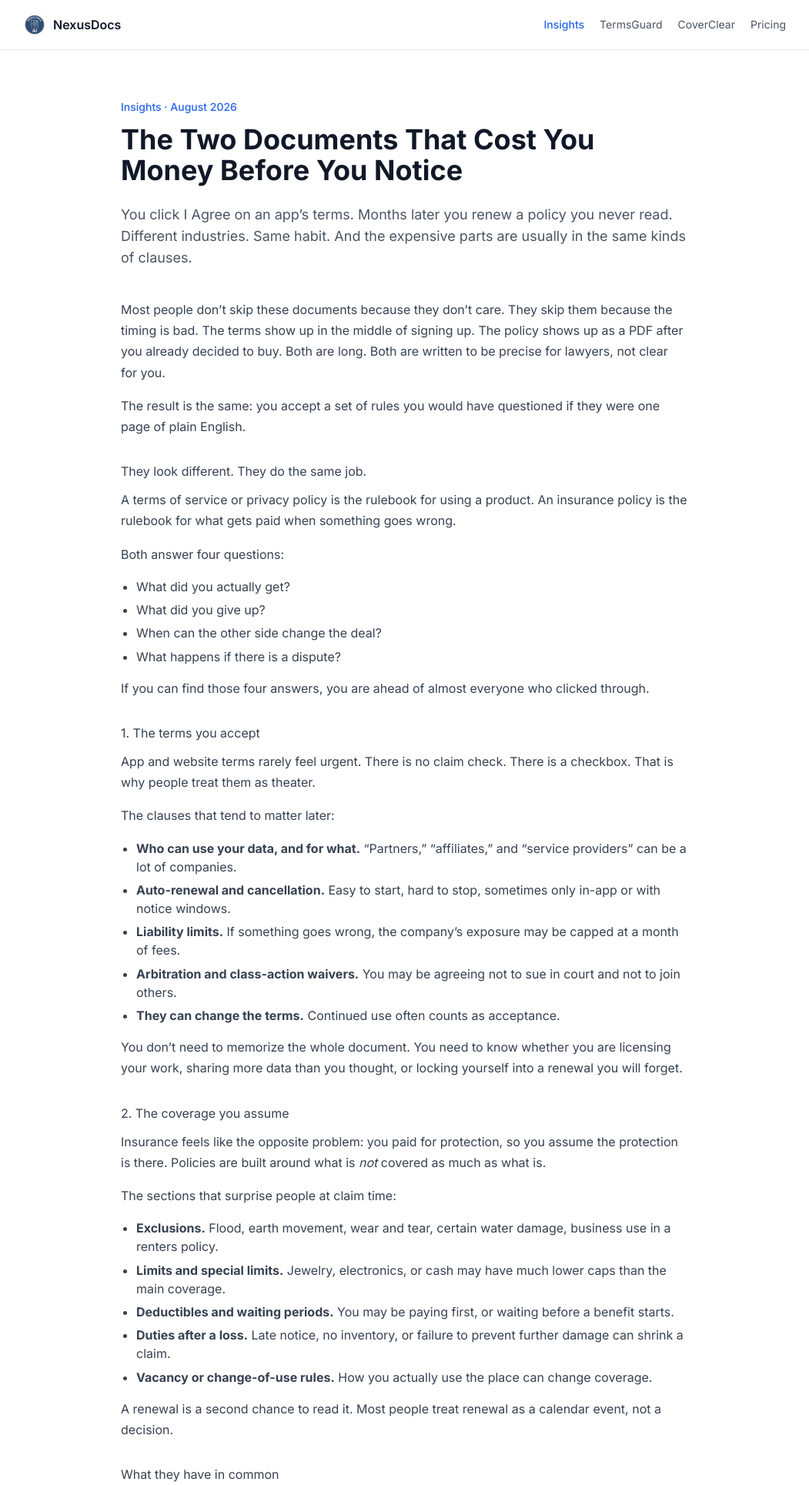
After one commit to ck816k-ai/nexusdocs-ai, a Flask app: page /insights/two-documents-that-cost-you in a window 1280 px wide. The commit adds this page. Shown: the top 1929 px of the page at 77% size, without its empty margins (115-1166 px from the left). Run offline with Flask 3, Linux system fonts and the light colour scheme; some libraries are stand-ins or nearby versions.

Commit message:
Add Insights article tying TermsGuard and CoverClear

```diff
--- a/app.py
+++ b/app.py
@@ -248,6 +248,11 @@ def redirect_after_login():
 @app.route('/insights/')
 def insights_index():
     return render_template('insights/index.html')
+
+@app.route('/insights/two-documents-that-cost-you')
+@app.route('/insights/two-documents-that-cost-you/')
+def insights_two_documents():
+    return render_template('insights/two-documents-that-cost-you.html')
 
 @app.route('/insights/nda-clauses-to-watch')
 @app.route('/insights/nda-clauses-to-watch/')
--- a/llms.txt
+++ b/llms.txt
@@ -16,6 +16,7 @@
 - [How Most Terms of Service Let Companies Make Money From Your Data](https://nexusdocs.ai/insights/how-companies-make-money-from-your-data)
 - [5 Scary Clauses Hiding in Free App Privacy Policies](https://nexusdocs.ai/insights/scary-clauses)
 - [NDAs in Plain English: 5 Clauses to Watch Before You Sign](https://nexusdocs.ai/insights/nda-clauses-to-watch)
+- [The Two Documents That Cost You Money Before You Notice](https://nexusdocs.ai/insights/two-documents-that-cost-you)
 
 ## What the product does
 - Paste or upload a contract / terms of service / privacy policy
--- a/sitemap.xml
+++ b/sitemap.xml
@@ -27,6 +27,12 @@
     <lastmod>2026-08-16</lastmod>
     <changefreq>weekly</changefreq>
     <priority>0.8</priority>
+  </url>
+    <url>
+    <loc>https://nexusdocs.ai/insights/two-documents-that-cost-you</loc>
+    <lastmod>2026-08-19</lastmod>
+    <changefreq>monthly</changefreq>
+    <priority>0.7</priority>
   </url>
     <url>
     <loc>https://nexusdocs.ai/insights/nda-clauses-to-watch</loc>
--- /dev/null
+++ b/templates/insights/two-documents-that-cost-you.html
@@ -0,0 +1,222 @@
+<!DOCTYPE html>
+<html lang="en">
+<head>
+<!-- Google tag (gtag.js) -->
+<script async src="https://www.googletagmanager.com/gtag/js?id=G-5D49483KHV"></script>
+<script>
+  window.dataLayer = window.dataLayer || [];
+  function gtag(){dataLayer.push(arguments);}
+  gtag('js', new Date());
+  gtag('config', 'G-5D49483KHV');
+</script>
+<meta charset="UTF-8">
+<meta name="viewport" content="width=device-width, initial-scale=1.0">
+<title>The Two Documents That Cost You Money Before You Notice – NexusDocs Insights</title>
+<meta name="description" content="Most people never read the terms they accept or the insurance policy they renew. Here’s what those two documents have in common — and what to check before you sign.">
+<meta name="robots" content="index, follow">
+<link rel="canonical" href="https://nexusdocs.ai/insights/two-documents-that-cost-you">
+<link rel="icon" type="image/png" href="/static/images/logo-icon.png">
+<script src="https://cdn.tailwindcss.com"></script>
+<link href="https://cdnjs.cloudflare.com/ajax/libs/font-awesome/6.5.1/css/all.min.css" rel="stylesheet">
+<style>
+  @import url('https://fonts.googleapis.com/css2?family=Inter:wght@400;500;600;700&display=swap');
+  body { font-family: 'Inter', system-ui, sans-serif; }
+  .prose h2 { margin-top: 2rem; margin-bottom: 0.75rem; }
+  .prose p { margin-bottom: 1rem; line-height: 1.7; }
+  .prose ul { margin-bottom: 1rem; padding-left: 1.25rem; }
+  .prose li { margin-bottom: 0.4rem; }
+</style>
+<meta property="og:type" content="article">
+<meta property="og:site_name" content="NexusDocs">
+<meta property="og:title" content="The Two Documents That Cost You Money Before You Notice">
+<meta property="og:description" content="You click I Agree on the terms. Later you renew a policy you never read. Here’s what those documents actually do.">
+<meta property="og:url" content="https://nexusdocs.ai/insights/two-documents-that-cost-you">
+<meta property="og:image" content="https://nexusdocs.ai/static/images/logo-icon.png">
+<meta name="twitter:card" content="summary_large_image">
+<meta name="twitter:title" content="The Two Documents That Cost You Money Before You Notice">
+<meta name="twitter:description" content="Terms you accept and coverage you assume — what to look for in both.">
+<script type="application/ld+json">
+{
+  "@context": "https://schema.org",
+  "@type": "Article",
+  "headline": "The Two Documents That Cost You Money Before You Notice",
+  "description": "Most people never read the terms they accept or the insurance policy they renew. Here’s what those two documents have in common.",
+  "datePublished": "2026-08-19",
+  "author": { "@type": "Organization", "name": "NexusDocs" },
+  "publisher": {
+    "@type": "Organization",
+    "name": "NexusDocs",
+    "logo": { "@type": "ImageObject", "url": "https://nexusdocs.ai/static/images/logo-icon.png" }
+  },
+  "mainEntityOfPage": "https://nexusdocs.ai/insights/two-documents-that-cost-you"
+}
+</script>
+</head>
+<body class="bg-white text-gray-900">
+<header class="border-b border-gray-200">
+  <div class="max-w-5xl mx-auto px-4 py-4 flex items-center justify-between">
+    <a href="/" class="flex items-center gap-2">
+      <img src="/static/images/logo-icon.png" alt="NexusDocs" class="h-8 w-8">
+      <span class="font-semibold">NexusDocs</span>
+    </a>
+    <nav class="flex items-center gap-5 text-sm">
+      <a href="/insights" class="text-blue-600 font-medium">Insights</a>
+      <a href="/termguard.html" class="text-gray-600 hover:text-gray-900">TermsGuard</a>
+      <a href="/coverclear.html" class="text-gray-600 hover:text-gray-900">CoverClear</a>
+      <a href="/pricing.html" class="text-gray-600 hover:text-gray-900">Pricing</a>
+    </nav>
+  </div>
+</header>
+
+<main class="max-w-3xl mx-auto px-4 py-12 sm:py-16">
+  <p class="text-sm text-blue-600 font-medium mb-3">Insights · August 2026</p>
+  <h1 class="text-3xl sm:text-4xl font-bold leading-tight mb-6">
+    The Two Documents That Cost You Money Before You Notice
+  </h1>
+  <p class="text-lg text-gray-600 mb-10">
+    You click I Agree on an app’s terms. Months later you renew a policy you never read.
+    Different industries. Same habit. And the expensive parts are usually in the same kinds of clauses.
+  </p>
+
+  <article class="prose max-w-none text-gray-700">
+    <p>
+      Most people don’t skip these documents because they don’t care. They skip them because the timing is bad.
+      The terms show up in the middle of signing up. The policy shows up as a PDF after you already decided to buy.
+      Both are long. Both are written to be precise for lawyers, not clear for you.
+    </p>
+    <p>
+      The result is the same: you accept a set of rules you would have questioned if they were one page of plain English.
+    </p>
+
+    <h2>They look different. They do the same job.</h2>
+    <p>
+      A terms of service or privacy policy is the rulebook for using a product.
+      An insurance policy is the rulebook for what gets paid when something goes wrong.
+    </p>
+    <p>
+      Both answer four questions:
+    </p>
+    <ul class="list-disc">
+      <li>What did you actually get?</li>
+      <li>What did you give up?</li>
+      <li>When can the other side change the deal?</li>
+      <li>What happens if there is a dispute?</li>
+    </ul>
+    <p>
+      If you can find those four answers, you are ahead of almost everyone who clicked through.
+    </p>
+
+    <h2>1. The terms you accept</h2>
+    <p>
+      App and website terms rarely feel urgent. There is no claim check. There is a checkbox.
+      That is why people treat them as theater.
+    </p>
+    <p>The clauses that tend to matter later:</p>
+    <ul class="list-disc">
+      <li><strong>Who can use your data, and for what.</strong> “Partners,” “affiliates,” and “service providers” can be a lot of companies.</li>
+      <li><strong>Auto-renewal and cancellation.</strong> Easy to start, hard to stop, sometimes only in-app or with notice windows.</li>
+      <li><strong>Liability limits.</strong> If something goes wrong, the company’s exposure may be capped at a month of fees.</li>
+      <li><strong>Arbitration and class-action waivers.</strong> You may be agreeing not to sue in court and not to join others.</li>
+      <li><strong>They can change the terms.</strong> Continued use often counts as acceptance.</li>
+    </ul>
+    <p>
+      You don’t need to memorize the whole document. You need to know whether you are licensing your work,
+      sharing more data than you thought, or locking yourself into a renewal you will forget.
+    </p>
+
+    <h2>2. The coverage you assume</h2>
+    <p>
+      Insurance feels like the opposite problem: you paid for protection, so you assume the protection is there.
+      Policies are built around what is <em>not</em> covered as much as what is.
+    </p>
+    <p>The sections that surprise people at claim time:</p>
+    <ul class="list-disc">
+      <li><strong>Exclusions.</strong> Flood, earth movement, wear and tear, certain water damage, business use in a renters policy.</li>
+      <li><strong>Limits and special limits.</strong> Jewelry, electronics, or cash may have much lower caps than the main coverage.</li>
+      <li><strong>Deductibles and waiting periods.</strong> You may be paying first, or waiting before a benefit starts.</li>
+      <li><strong>Duties after a loss.</strong> Late notice, no inventory, or failure to prevent further damage can shrink a claim.</li>
+      <li><strong>Vacancy or change-of-use rules.</strong> How you actually use the place can change coverage.</li>
+    </ul>
+    <p>
+      A renewal is a second chance to read it. Most people treat renewal as a calendar event, not a decision.
+    </p>
+
+    <h2>What they have in common</h2>
+    <p>
+      In both documents, the costly language is usually not the headline. It is:
+    </p>
+    <ul class="list-disc">
+      <li>a definition that is narrower than everyday English</li>
+      <li>an exception buried under a coverage grant</li>
+      <li>a process you have to follow or you lose the right</li>
+      <li>a cap that sounds large until you need it</li>
+    </ul>
+    <p>
+      That is why “I thought I was covered” and “I didn’t know I agreed to that” are the same sentence
+      in two different industries.
+    </p>
+
+    <h2>A simple pass before you sign or renew</h2>
+    <p>You don’t need a lawyer for every free app or every renewal. You do need a short, honest pass:</p>
+    <ul class="list-disc">
+      <li>What is the other side allowed to do with my data, money, or claim?</li>
+      <li>What is clearly not included?</li>
+      <li>How do I cancel, change, or dispute this?</li>
+      <li>What do I have to do, and by when?</li>
+    </ul>
+    <p>
+      If you cannot answer those from the text, that is the point to pause — not after the charge or the denied claim.
+    </p>
+
+    <div class="not-prose mt-10 p-6 rounded-2xl border border-gray-200 bg-gray-50">
+      <p class="text-sm font-semibold text-gray-900 mb-2">A practical way to do that pass</p>
+      <p class="text-sm text-gray-600 mb-4">
+        NexusDocs has two tools for the same habit. TermsGuard is for contracts, terms of service, and privacy policies.
+        CoverClear is for insurance policies. Same account. Same credits. Both give a plain-English summary, flags, and Q&amp;A on the document in front of you.
+      </p>
+      <div class="flex flex-col sm:flex-row gap-3">
+        <a href="/termguard.html" class="inline-flex justify-center px-5 py-2.5 rounded-full bg-blue-600 text-white text-sm font-semibold hover:bg-blue-700">
+          TermsGuard
+        </a>
+        <a href="/coverclear.html" class="inline-flex justify-center px-5 py-2.5 rounded-full bg-teal-600 text-white text-sm font-semibold hover:bg-teal-700">
+          CoverClear
+        </a>
+      </div>
+      <p class="text-xs text-gray-500 mt-4">
+        These tools explain documents. They are not a law firm or an insurance company and do not provide legal or insurance advice.
+      </p>
+    </div>
+  </article>
+</main>
+
+<footer class="bg-gray-900 text-gray-400 py-12">
+  <div class="max-w-6xl mx-auto px-6 text-center">
+    <p class="text-sm">&copy; 2026 NexusDocs.ai. All rights reserved.</p>
+
+    <p class="mt-3 text-sm">
+      <a href="/privacy.html" target="_blank" class="hover:text-white">Privacy Policy</a>
+      <span class="mx-2">|</span>
+      <a href="/terms.html" target="_blank" class="hover:text-white">Terms of Service</a>
+    </p>
+
+    <!-- Social links -->
+    <div class="mt-5 flex items-center justify-center gap-5">
+      <a href="https://x.com/nexusdocsai"
+         target="_blank"
+         rel="noopener noreferrer"
+         aria-label="NexusDocs on X"
+         class="text-gray-400 hover:text-white text-xl transition-colors">
+        <i class="fab fa-x-twitter"></i>
+      </a>
+      <a href="https://www.linkedin.com/company/nexusdocs-ai"
+         target="_blank"
+         rel="noopener noreferrer"
+         aria-label="NexusDocs on LinkedIn"
+         class="text-gray-400 hover:text-white text-xl transition-colors">
+        <i class="fab fa-linkedin-in"></i>
+      </a>
+    </div>
+  </div>
+</footer>
+</body>
+</html>
```
Also changed, not shown: templates/insights/index.html (+15 -0 lines).
